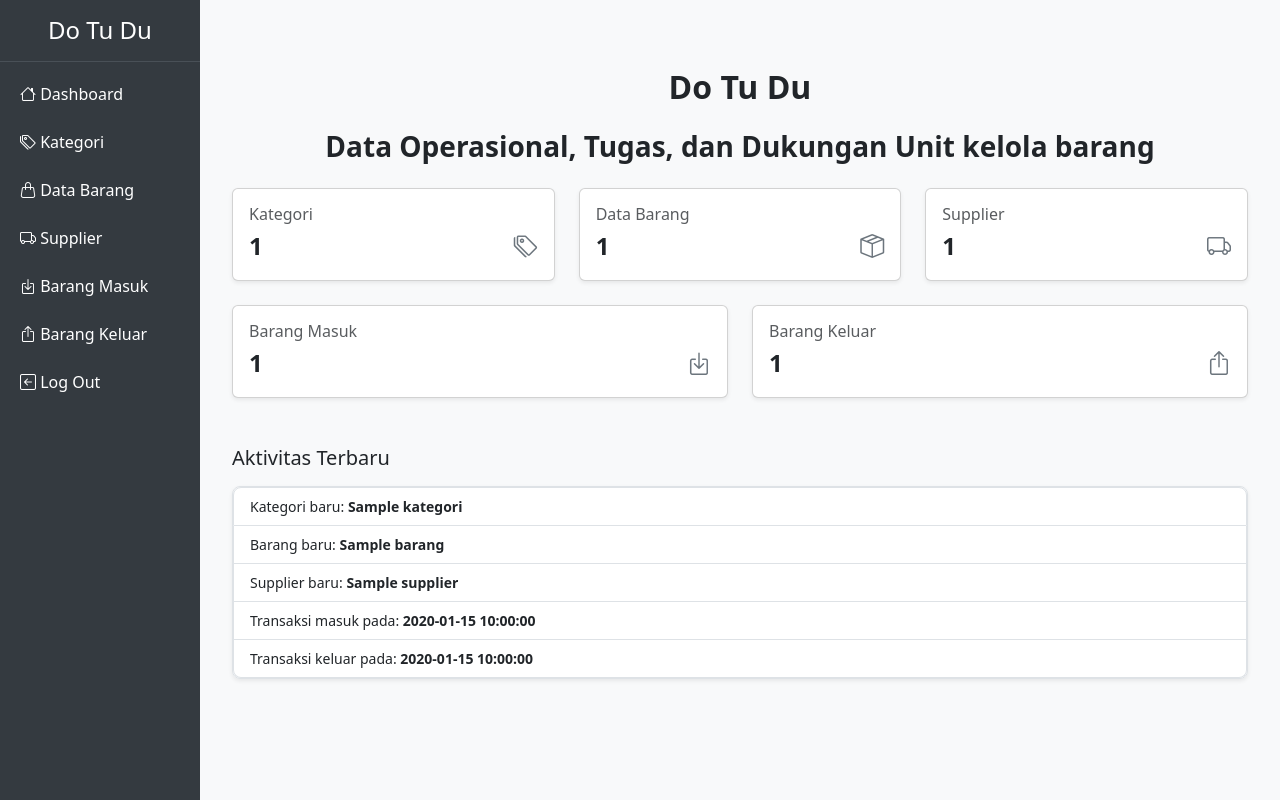
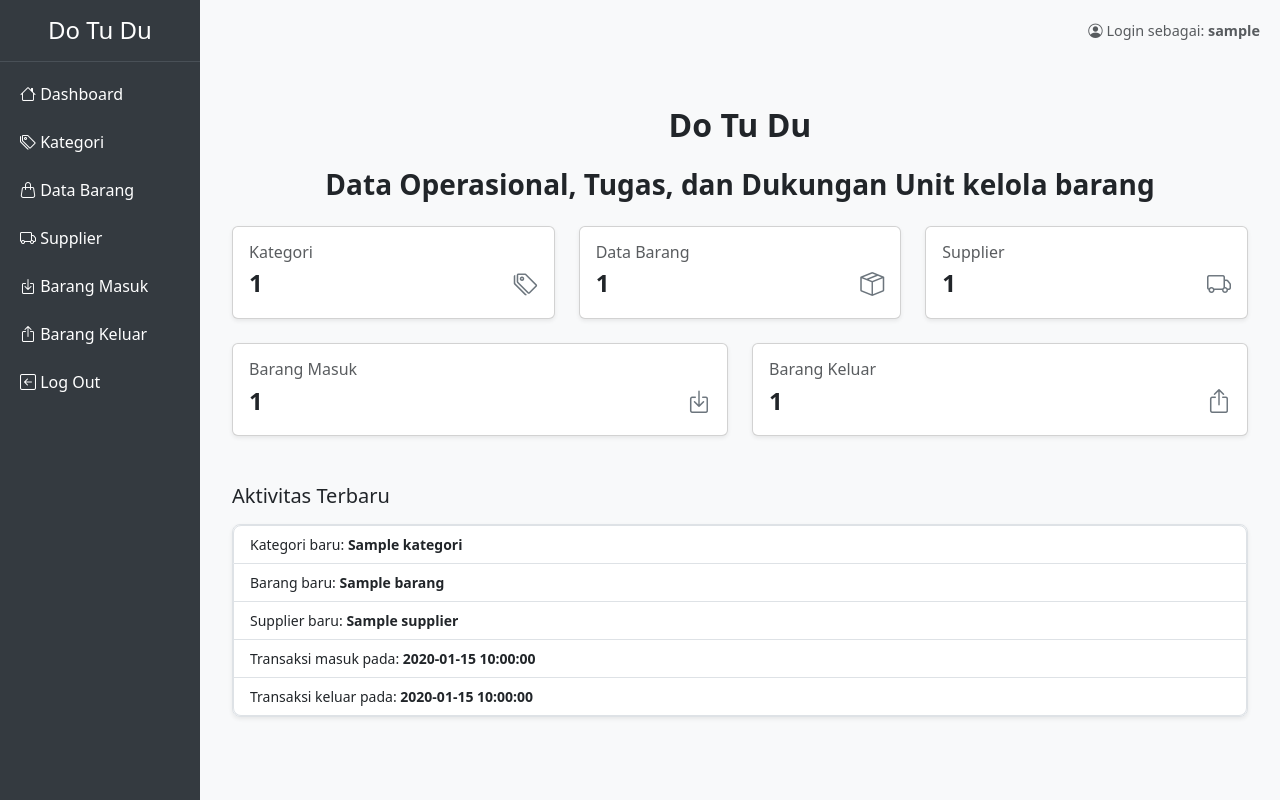
Before and after one commit to Ymfbar/dotudu, a PHP site: page /index.php in a window 1280 px wide. Run offline with PHP 8.4, Linux system fonts and the light colour scheme; the visitor is signed in with stand-in values (Sample User, id 1); tables that the repository leaves empty or names only in its code hold one stand-in row (values such as "Sample post").

Commit message:
Update header.php

```diff
--- a/header.php
+++ b/header.php
@@ -1,10 +1,8 @@
 <?php
 session_start();
 
-
 // Periksa apakah pengguna sudah login
 if (!isset($_SESSION['user_id'])) {
-    // Jika belum login, alihkan ke halaman login
     header("Location: /dotudu/login/index.php");
     exit();
 }
@@ -63,7 +61,6 @@ if (!isset($_SESSION['user_id'])) {
       background: #f8f9fa;
     }
 
-    /* Optional: icons or placeholders when collapsed */
     .sidebar a span {
       display: inline-block;
       width: 100%;
@@ -88,8 +85,13 @@ if (!isset($_SESSION['user_id'])) {
   <a href="/dotudu/supplier/"><i class="bi bi-truck"></i> <span class="text">Supplier</span></a>
   <a href="/dotudu/masuk/"><i class="bi bi-box-arrow-in-down"></i> <span class="text">Barang Masuk</span></a>
   <a href="/dotudu/keluar/"><i class="bi bi-box-arrow-up"></i> <span class="text">Barang Keluar</span></a>
-  <a href="/dotudu/logout.php/"><i class="bi bi-arrow-left-square"></i> <span class="text">Log Out</span></a>
-
+  <a href="/dotudu/logout.php"><i class="bi bi-arrow-left-square"></i> <span class="text">Log Out</span></a>
 </div>
 
 <div class="main">
+
+  <?php if (isset($_SESSION['username'])): ?>
+    <div class="text-end text-muted mb-3" style="font-size: 0.9rem;">
+      <i class="bi bi-person-circle"></i> Login sebagai: <strong><?= htmlspecialchars($_SESSION['username']) ?></strong>
+    </div>
+  <?php endif; ?>
```
